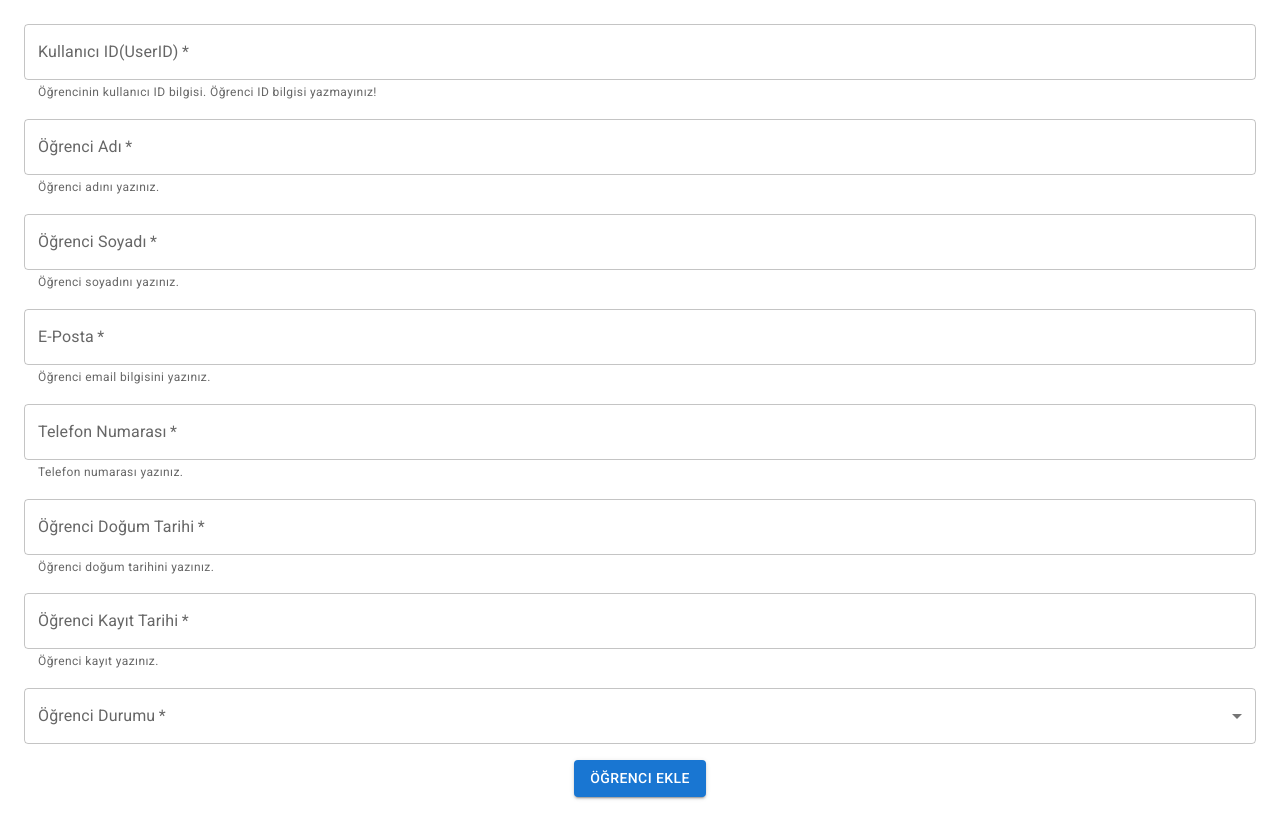
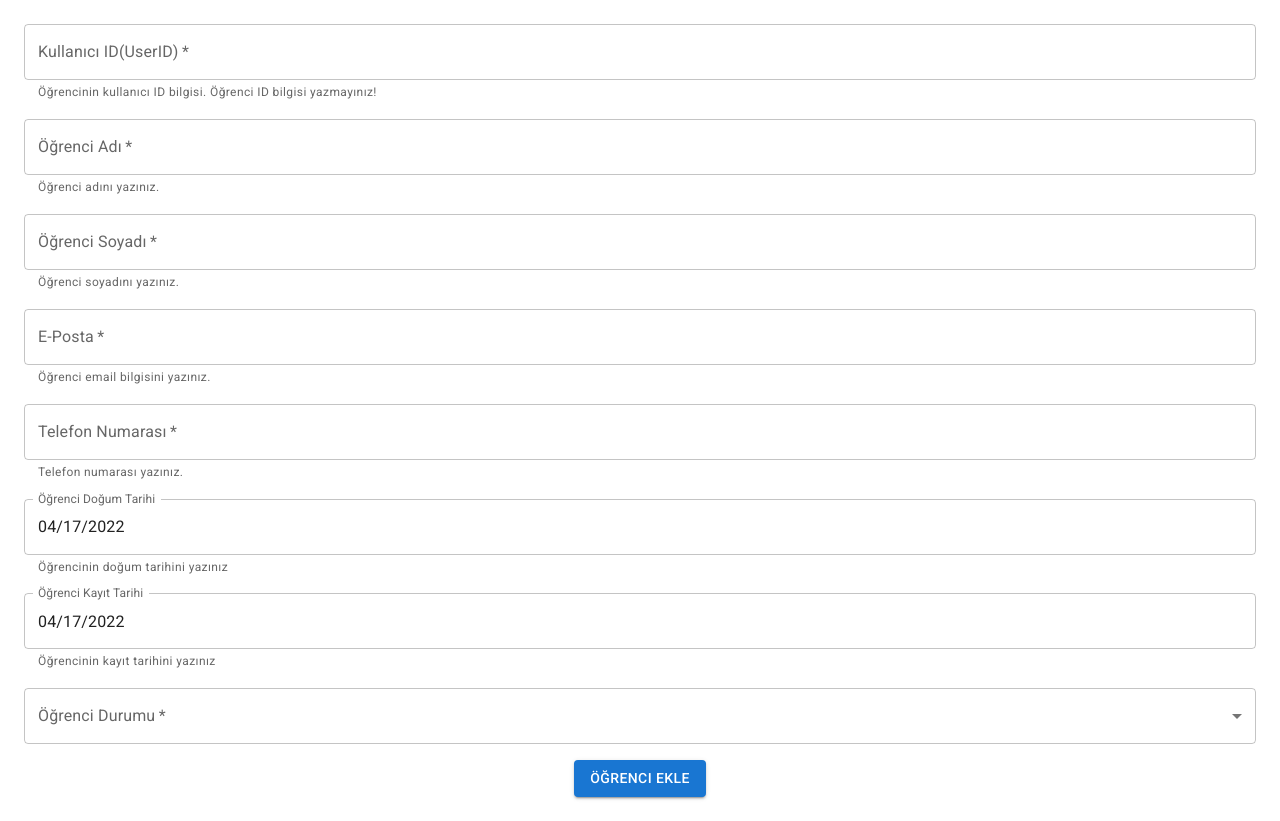
Before and after one commit to denizzhansahin/obs_nestjs_nextjs_graphql, a Next.js app in the folder client/: page /pages/ADMIN_PANEL/ogrenci_islemleri/ogrenci_ekle in a window 1280 px wide. Built offline with nearby package versions, Linux system fonts and the light colour scheme.

Commit message:
first commit

```diff
--- a/client/app/GraphQL/OgrenciSorgu.ts
+++ b/client/app/GraphQL/OgrenciSorgu.ts
@@ -26,12 +26,30 @@ query {
 `
 
 export const CREATE_STUDENT = gql`
-  mutation CreateStudent($studentData: CreateStudentDto!) {
-    createStudent(input: $studentData) {
-      id
-      name
-      email
-      role
-    }
+mutation createStudent($userId: Int!, $first_name: String!, $last_name: String!, $email: String!, $phone: String!, $birth_date: DateTime!, $enrollment_date: DateTime!, $status: String!) {
+  createStudent(createdStudentData: {
+    userId: $userId,
+    first_name: $first_name,
+    last_name: $last_name,
+    email: $email,
+    phone: $phone,
+    birth_date: $birth_date,
+    enrollment_date: $enrollment_date,
+    status: $status
+  }) {
+    userId
+    first_name
+    last_name
+    email
+    phone
+    birth_date
+    enrollment_date
+    status
+    created_at
+    updated_at
   }
+}
+
+
+
 `;
--- a/client/app/pages/ADMIN_PANEL/ogrenci_islemleri/ogrenci_ekle/page.tsx
+++ b/client/app/pages/ADMIN_PANEL/ogrenci_islemleri/ogrenci_ekle/page.tsx
@@ -12,17 +12,23 @@ import { CREATE_STUDENT } from '@/app/GraphQL/OgrenciSorgu';
 import { Button } from '@mui/material';
 
 
+import { AdapterDayjs } from '@mui/x-date-pickers/AdapterDayjs';
+import { LocalizationProvider } from '@mui/x-date-pickers/LocalizationProvider';
+import { DatePicker } from '@mui/x-date-pickers/DatePicker';
+
+import dayjs, { Dayjs } from 'dayjs';
+import { DemoContainer } from '@mui/x-date-pickers/internals/demo';
 
 
 export default function KullaniciEkle() {
-  const [userId, setUserId] = useState("");
+  const [userId, setUserId] = useState<number | "">("")
   const [first_name, setFirst_name] = useState("");
   const [last_name, setLast_name] = useState("");
   const [email, setEmail] = useState("");
-  const [phone, setPhoone] = useState("");
-  const [birth_date,setBirth_date] = useState("")
-  const [enrollment_date,setEnrollment_date]= useState("")
-  const [status,setStatus] = useState("")
+  const [phone, setPhone] = useState("");
+  const [birth_date, setBirth_date] = useState<Dayjs | null>(dayjs('2022-04-17'))
+  const [enrollment_date, setEnrollment_date] = useState<Dayjs | null>(dayjs('2022-04-17'))
+  const [status, setStatus] = useState("")
 
 
   const [createStudent, { loading, error, data }] = useMutation(CREATE_STUDENT);
@@ -30,30 +36,33 @@ export default function KullaniciEkle() {
 
   const handleSubmit = async (event: { preventDefault: () => void; }) => {
     event.preventDefault();
+
     try {
+
       const { data } = await createStudent({
         variables: {
-          userId: parseFloat(userId),
-          updateUserData: {
-            first_name: first_name,
-            last_name: last_name,
-            email: email,
-            phone:phone,
-            birth_date:birth_date,
-            enrollment_date:enrollment_date,
-            status:status
-          },
-        },
+          userId: parseInt(userId), // userId'yi tam sayıya dönüştür
+          first_name,
+          last_name,
+          email,
+          phone,
+          birth_date: birth_date?.toISOString(),
+          enrollment_date: enrollment_date?.toISOString(),
+          status,
+        }
       });
-      console.log("Öğrenci oluşturuldu:", data.updateUser);
+
+      alert(`Öğrenci oluşturuldu: ${data.createStudent.first_name}`);
     } catch (error) {
-      console.error("Öğrenci oluşturma hata:", error);
+     alert("Öğrenci oluşturma hatası:");
     }
   };
+
 
   return (
 
     <>
+      <LocalizationProvider dateAdapter={AdapterDayjs}>
         <Box
           component="form"
           onSubmit={handleSubmit}
@@ -68,7 +77,7 @@ export default function KullaniciEkle() {
           <TextField
             fullWidth
             value={userId}
-          onChange={(e) => setUserId(e.target.value)}
+            onChange={(e) => setUserId(parseInt(e.target.value))}
             helperText="Öğrencinin kullanıcı ID bilgisi. Öğrenci ID bilgisi yazmayınız!"
             label="Kullanıcı ID(UserID)"
             required
@@ -103,31 +112,30 @@ export default function KullaniciEkle() {
           <TextField
             fullWidth
             value={phone}
-          onChange={(e) => setPhoone(e.target.value)}
+            onChange={(e) => setPhone(e.target.value)}
             helperText="Telefon numarası yazınız."
             label="Telefon Numarası"
             required
           />
 
 
+            <DatePicker sx={{ minWidth: "100%" }}
+              slotProps={{
+                textField: {
+                  helperText: 'Öğrencinin doğum tarihini yazınız',
+                },
+              }}
+              onChange={(newValue) => setBirth_date(newValue)}
+              value={birth_date} label="Öğrenci Doğum Tarihi" />
 
-<TextField
-          fullWidth
-          value={birth_date}
-          onChange={(e) => setBirth_date(e.target.value)}
-          helperText="Öğrenci doğum tarihini yazınız."
-          label="Öğrenci Doğum Tarihi"
-          required
-        />
-
-<TextField
-          fullWidth
-          value={enrollment_date}
-          onChange={(e) => setEnrollment_date(e.target.value)}
-          helperText="Öğrenci kayıt yazınız."
-          label="Öğrenci Kayıt Tarihi"
-          required
-        />
+            <DatePicker
+              slotProps={{
+                textField: {
+                  helperText: 'Öğrencinin kayıt tarihini yazınız',
+                },
+              }}
+              onChange={(newValue) => setEnrollment_date(newValue)}
+              sx={{ minWidth: "100%" }} value={enrollment_date} label="Öğrenci Kayıt Tarihi" />
 
 
           <FormControl fullWidth required>
@@ -138,7 +146,7 @@ export default function KullaniciEkle() {
               value={status}
               onChange={(e) => setStatus(e.target.value)}
             >
-            <MenuItem value="ACTIVE">ACTIVE</MenuItem>
+              <MenuItem value="Active">ACTIVE</MenuItem>
               <MenuItem value="INACTIVE">INACTIVE</MenuItem>
               <MenuItem value="GRADUATED">GRADUATED</MenuItem>
             </Select>
@@ -154,9 +162,9 @@ export default function KullaniciEkle() {
           </Button>
           {/* Hata Mesajı */}
           {error && <p style={{ color: "red" }}>Hata: {error.message}</p>}
-        {/* Başarılı Mesaj */}
           {data && <p style={{ color: "green" }}>Öğrenci başarıyla eklendi!</p>}
         </Box>
+      </LocalizationProvider>
     </>
   );
 }
```
Also changed, not shown: 1 other file (tests, documents, lock files or other folders). Lines whose indentation alone changed are shown as unchanged.
